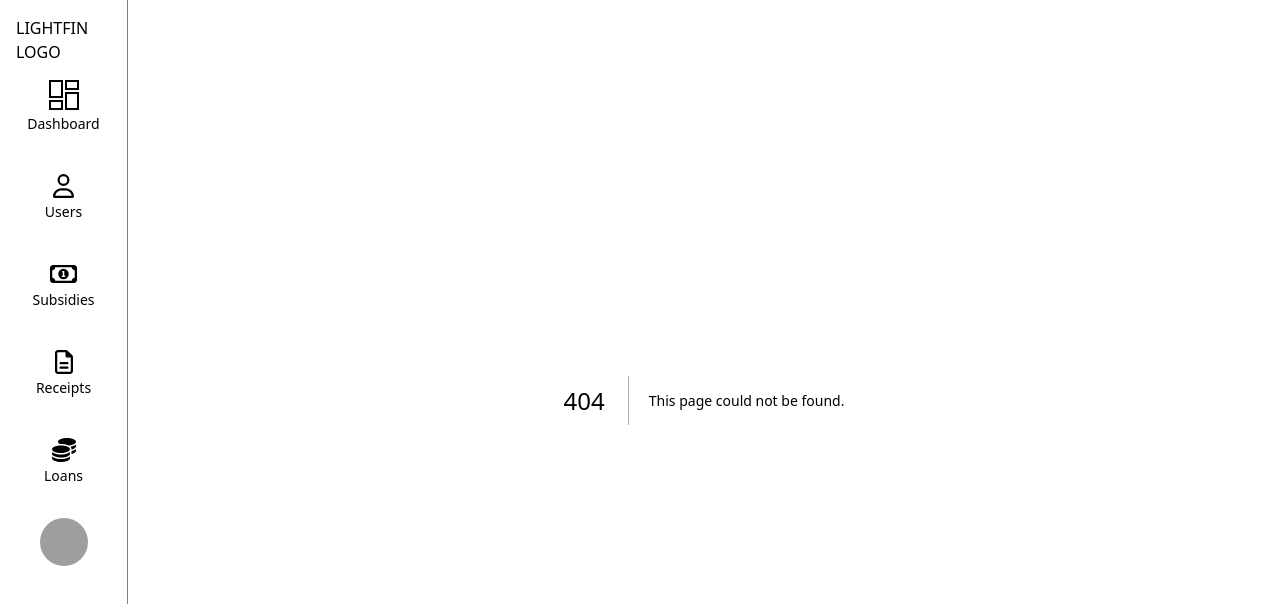
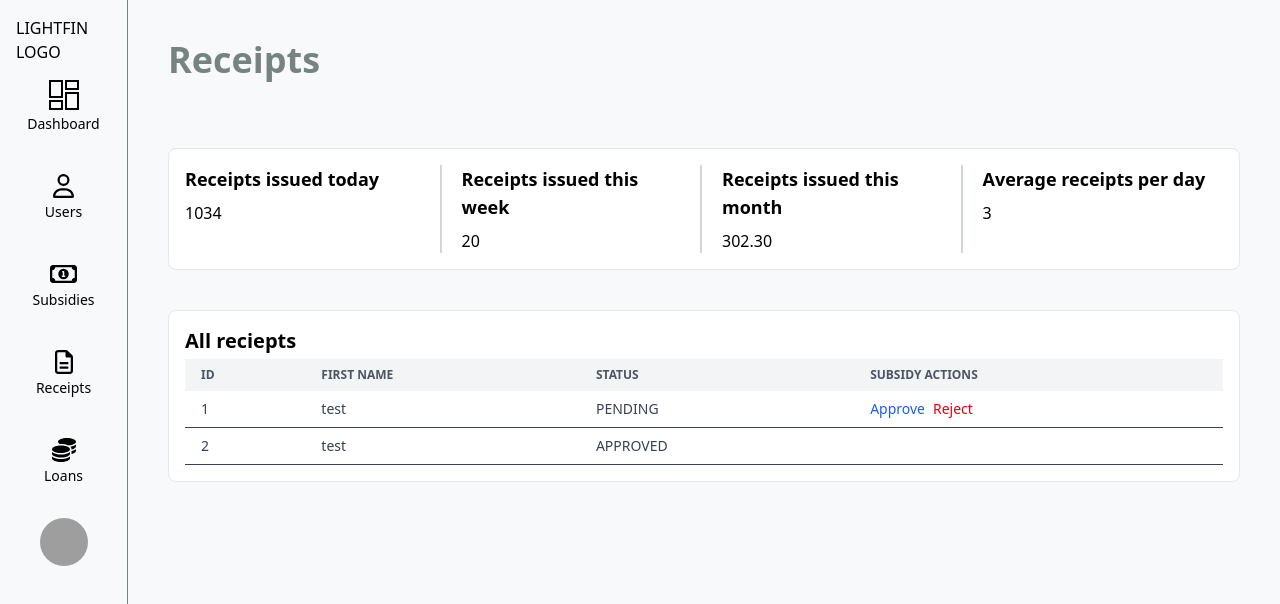
Before and after one commit to anurpeljto/lightfin-fe, a Next.js app: page /receipts in a window 1280 px wide. Before the commit this address had no page. Shown: the top 604 px of the page. Built offline with nearby package versions, Linux system fonts and the light colour scheme; grey boxes are pictures that could not be loaded.

Commit message:
Finish basic pages layouts -> there will be more

```diff
--- /dev/null
+++ b/app/(pages)/loans/page.tsx
@@ -0,0 +1,61 @@
+import ReportTable from '@/app/components/reports/ReportTable'
+import { Column } from '@/app/interfaces/column.interface'
+import React from 'react'
+
+const page = () => {
+
+    const columns: Column[] = [
+        {columnDef: 'id', header: 'id'},
+        {columnDef: 'first_name', header: 'First Name'},
+        { columnDef: 'status', header: 'status'},
+        { columnDef: 'subsidy_actions', header: 'Subsidy actions'},
+    ];
+
+    const columnData = [
+        {
+            id: 1,
+            first_name: 'test',
+            status: 'PENDING'
+        },
+        {
+            id: 2,
+            first_name: 'test',
+            status: 'APPROVED'
+        }
+    ]
+
+  return (
+    <div className="w-full h-full grid grid-rows-[0.15fr_0.85fr] md:p-10 p-4">
+        <h1 className="text-4xl font-bold text-primary p-0 pb-4 m-0">Loans</h1>
+
+        <div className='flex flex-col w-full h-full gap-10'>
+
+            <div className="item-wrapper w-full grid grid-cols-1 lg:grid-cols-4 lg:max-h-[150px] gap-4">
+                <div className="flex flex-col gap-2 border-b sm:border-r-2 sm:border-b-0 border-gray-300 pb-2 sm:pb-0 sm:pr-4">
+                    <h3 className="font-semibold text-lg">Total loans</h3>
+                    <p>1034</p>
+                </div>
+                <div className="flex flex-col gap-2 border-b lg:border-r-2 lg:border-b-0 border-gray-300 pb-2 lg:pb-0 lg:pl-4 lg:pr-4">
+                    <h3 className="font-semibold text-lg">Loans requested this week</h3>
+                    <p>20</p>
+                </div>
+                <div className="flex flex-col gap-2 border-b lg:border-r-2 lg:border-b-0 border-gray-300 pb-2 lg:pb-0 lg:pl-4 lg:pr-4">
+                    <h3 className="font-semibold text-lg">Total pending loans</h3>
+                    <p>302.30</p>
+                </div>
+                <div className="flex flex-col gap-2 lg:pl-4">
+                    <h3 className="font-semibold text-lg">Average loan amount</h3>
+                    <p>3</p>
+                </div>
+                </div>
+
+                <div className='flex flex-col gap-2 item-wrapper'>
+                    <h2 className='text-xl font-bold'>All reciepts</h2>
+                    <ReportTable columns={columns} columnData={columnData}/>
+                </div>
+            </div>
+    </div>
+  )
+}
+
+export default page
--- /dev/null
+++ b/app/(pages)/receipts/page.tsx
@@ -0,0 +1,61 @@
+import ReportTable from '@/app/components/reports/ReportTable'
+import { Column } from '@/app/interfaces/column.interface'
+import React from 'react'
+
+const page = () => {
+
+    const columns: Column[] = [
+        {columnDef: 'id', header: 'id'},
+        {columnDef: 'first_name', header: 'First Name'},
+        { columnDef: 'status', header: 'status'},
+        { columnDef: 'subsidy_actions', header: 'Subsidy actions'},
+    ];
+
+    const columnData = [
+        {
+            id: 1,
+            first_name: 'test',
+            status: 'PENDING'
+        },
+        {
+            id: 2,
+            first_name: 'test',
+            status: 'APPROVED'
+        }
+    ]
+
+  return (
+    <div className="w-full h-full grid grid-rows-[0.15fr_0.85fr] md:p-10 p-4">
+        <h1 className="text-4xl font-bold text-primary p-0 pb-4 m-0">Receipts</h1>
+
+        <div className='flex flex-col w-full h-full gap-10'>
+
+            <div className="item-wrapper w-full grid grid-cols-1 lg:grid-cols-4 lg:max-h-[150px] gap-4">
+                <div className="flex flex-col gap-2 border-b sm:border-r-2 sm:border-b-0 border-gray-300 pb-2 sm:pb-0 sm:pr-4">
+                    <h3 className="font-semibold text-lg">Receipts issued today</h3>
+                    <p>1034</p>
+                </div>
+                <div className="flex flex-col gap-2 border-b lg:border-r-2 lg:border-b-0 border-gray-300 pb-2 lg:pb-0 lg:pl-4 lg:pr-4">
+                    <h3 className="font-semibold text-lg">Receipts issued this week</h3>
+                    <p>20</p>
+                </div>
+                <div className="flex flex-col gap-2 border-b lg:border-r-2 lg:border-b-0 border-gray-300 pb-2 lg:pb-0 lg:pl-4 lg:pr-4">
+                    <h3 className="font-semibold text-lg">Receipts issued this month</h3>
+                    <p>302.30</p>
+                </div>
+                <div className="flex flex-col gap-2 lg:pl-4">
+                    <h3 className="font-semibold text-lg">Average receipts per day</h3>
+                    <p>3</p>
+                </div>
+                </div>
+
+                <div className='flex flex-col gap-2 item-wrapper'>
+                    <h2 className='text-xl font-bold'>All reciepts</h2>
+                    <ReportTable columns={columns} columnData={columnData}/>
+                </div>
+            </div>
+    </div>
+  )
+}
+
+export default page
```
Also changed, not shown: app/components/navigation/SideMenu.tsx (+6 -6 lines).
